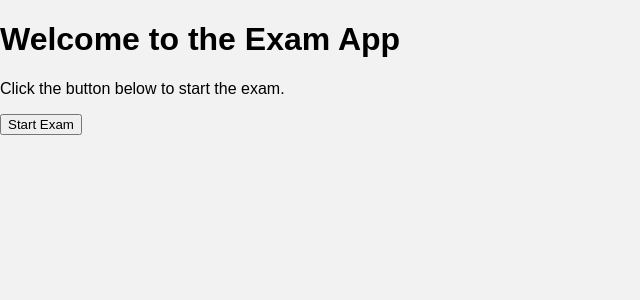
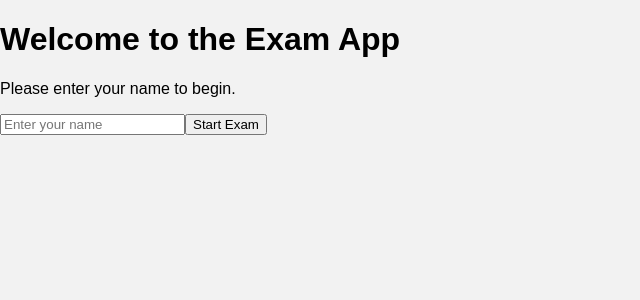
Before and after one commit to maccjac/testing-examapp, a React (Create React App) app: page / in a window 1280 px wide. Shown: the top 300 px of the page, without its empty margins (0-640 px from the left). Built offline with nearby package versions, Linux system fonts and the light colour scheme.

Commit message:
Update IntroPage.jsx

```diff
--- a/src/pages/IntroPage.jsx
+++ b/src/pages/IntroPage.jsx
@@ -1,13 +1,26 @@
 //serves as the welcome screen with quiz instructions.
-import React from 'react';
+import * as React from 'react';
 import '../App.css';
 
-const IntroPage = ({ startExam }) => {
+const IntroPage = ({ username, setUsername }) => {
+  const handleStart = () => {
+    if (username.trim() !== '') {
+      setUsername(username.trim());
+    }
+  };
+
   return (
     <div className="intro-page">
       <h1>Welcome to the Exam App</h1>
-      <p>Click the button below to start the exam.</p>
-      <button onClick={startExam}>Start Exam</button>
+      <p>Please enter your name to begin.</p>
+      <input
+        type="text"
+        value={username}
+        onChange={(e) => setUsername(e.target.value)}
+        placeholder="Enter your name"
+        className="mb-4 p-2 border rounded w-full max-w-md"
+      />
+      <button onClick={handleStart}>Start Exam</button>
     </div>
   );
 };
```
